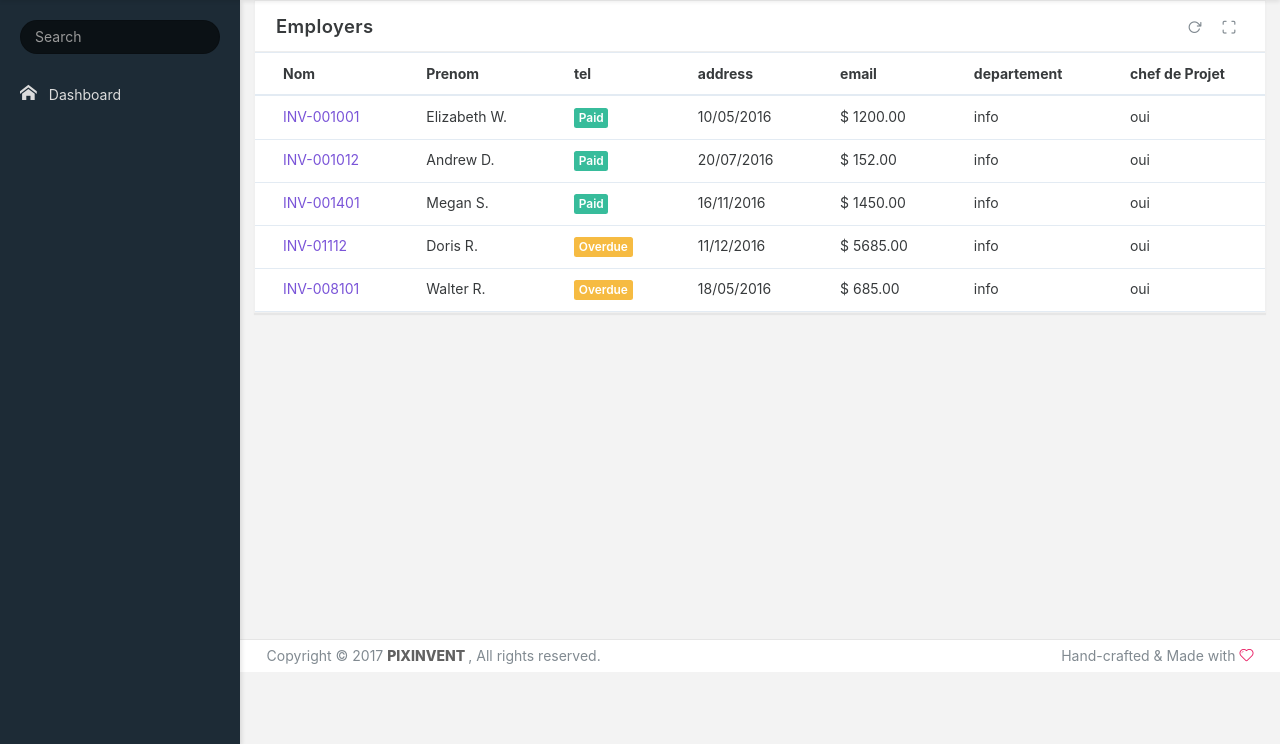
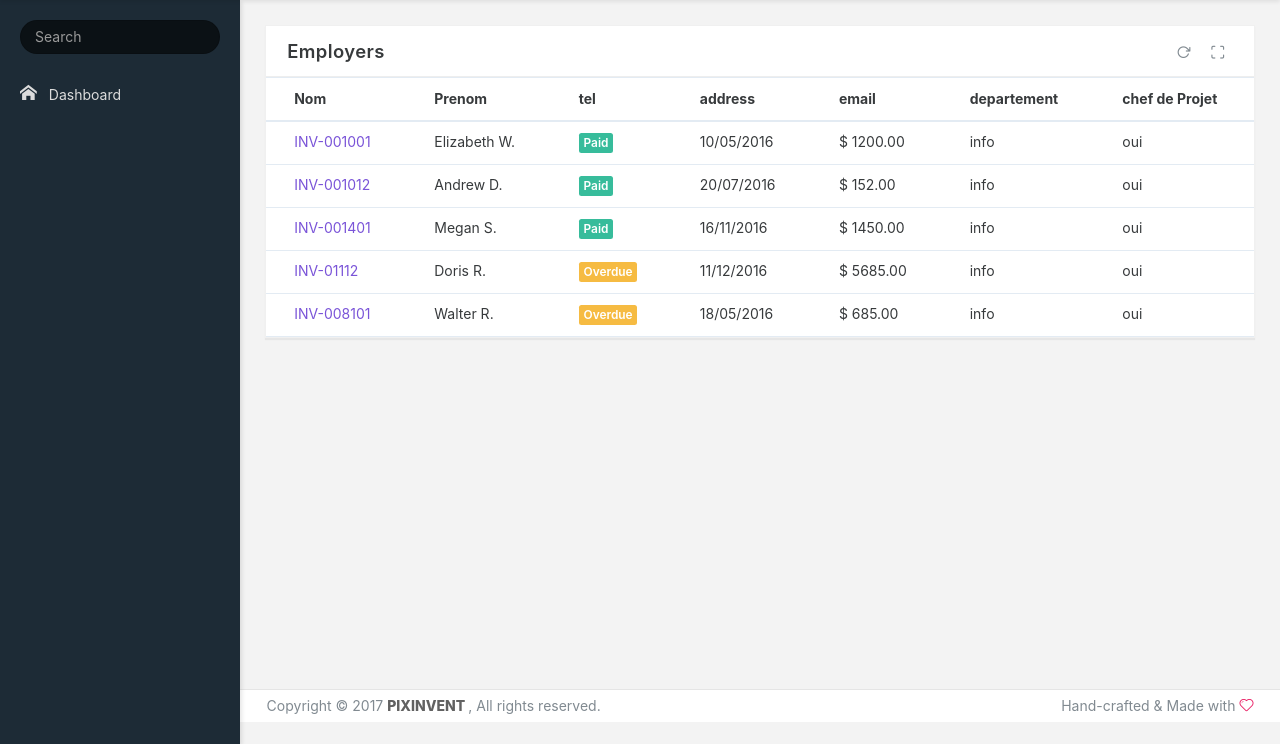
Before and after one commit to leMedi/gestion-societe-psa, a PHP site: page /gestion-phramacie/ in a window 1280 px wide. Shown: the part 56-800 px from the top of the page. Run offline with PHP 8.4, Linux system fonts and the light colour scheme; some web fonts are replaced.

Commit message:
fixe content div

```diff
--- a/employe/ajouter.view.php
+++ b/employe/ajouter.view.php
@@ -27,8 +27,8 @@ require_once(__DIR__. '/../include/outils.php');
             )
         )); ?>
 
-        <div class="content">
-            <div class="container-fluid">
+        <div class="app-content content container-fluid">
+            <div class="content-wrapper">
                 <div class="row">
                 <div class="col-md-8">
                     <div class="card">
--- a/employe/index.php
+++ b/employe/index.php
@@ -36,9 +36,9 @@ require __DIR__. '/../include/outils.php';
 
 
 
-        <div class="content" style="
+        <div class="app-content content container-fluid" style="
             margin-bottom: 300px;" >
-            <div class="container-fluid">
+            <div class="content-wrapper">
                <div class="row">
                     <div class="col-md-12">
                         <div class="card">
```
